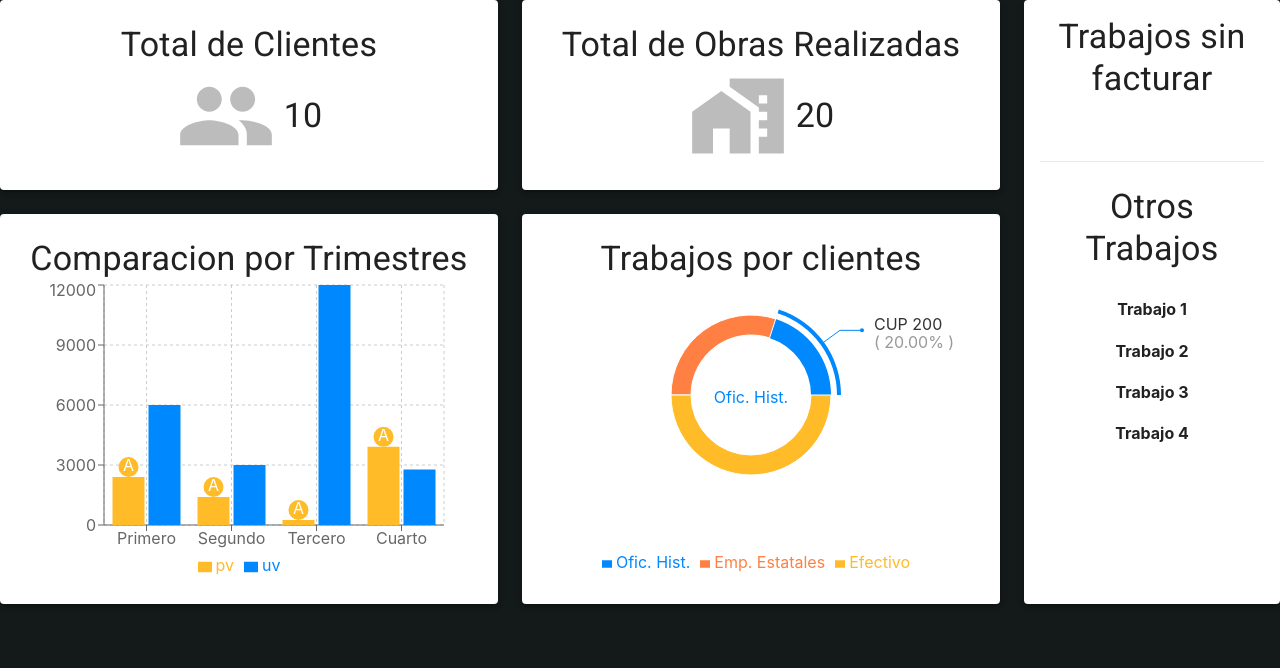
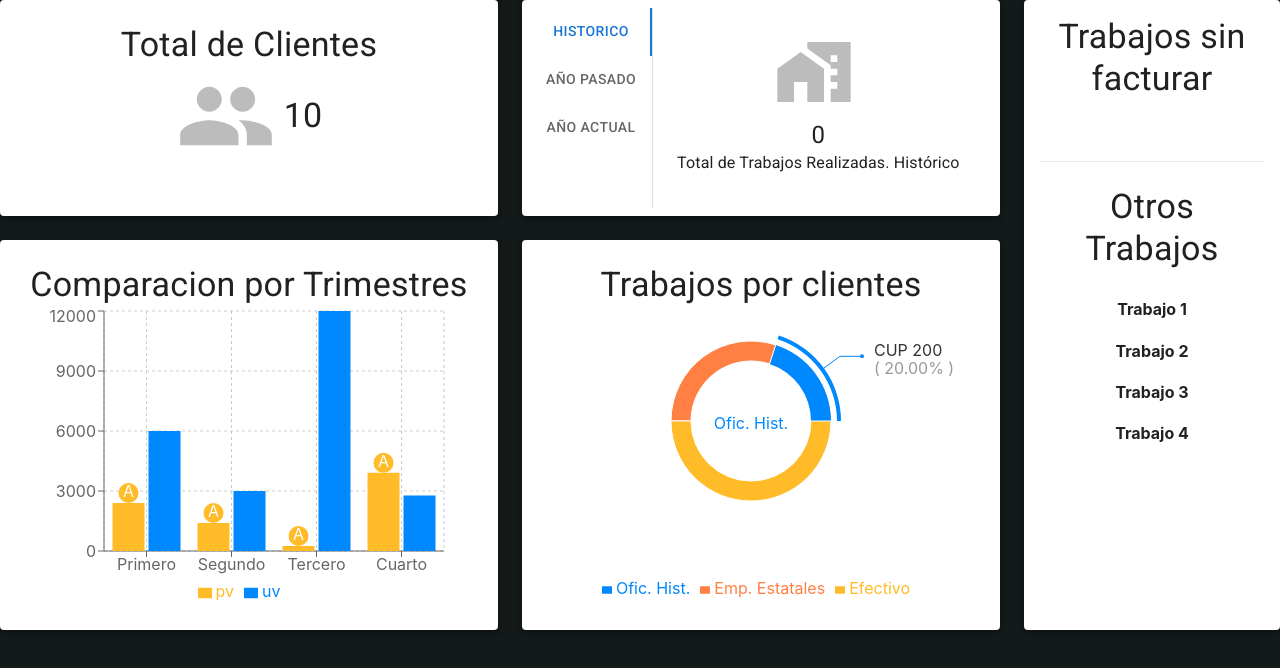
Before and after one commit to EduarMillan/taller_cabarroca, a React (Create React App) app in the folder client/: page / in a window 1280 px wide. Shown: the top 668 px of the page. Built offline with nearby package versions, Linux system fonts and the light colour scheme; no server answers.

Commit message:
mejora componente TotalObras

```diff
--- a/client/src/components/TotalObras.js
+++ b/client/src/components/TotalObras.js
@@ -1,11 +1,61 @@
-import React from "react";
-import { Box, Paper, Typography } from "@mui/material";
+import React, { useEffect, useState } from "react";
+import PropTypes from "prop-types";
+import { Box, Paper, Typography, Tab, Tabs } from "@mui/material";
 import { MapsHomeWork } from "@mui/icons-material";
+import { getTrabajosRealizados } from "../api";
 
-export default function TotalObras() {
+function TabPanel(props) {
+  const { children, value, index, ...other } = props;
+
   return (
-    <Paper elevation={3} sx={{ p: 3 }}>
-      <Typography variant="h4"> Total de Obras Realizadas</Typography>
+    <div
+      role="tabpanel"
+      hidden={value !== index}
+      id={`vertical-tabpanel-${index}`}
+      aria-labelledby={`vertical-tab-${index}`}
+      {...other}
+    >
+      {value === index && (
+        <Box sx={{ p: 3 }}>
+          <Typography>{children}</Typography>
+        </Box>
+      )}
+    </div>
+  );
+}
+
+TabPanel.propTypes = {
+  children: PropTypes.node,
+  index: PropTypes.number.isRequired,
+  value: PropTypes.number.isRequired,
+};
+
+function a11yProps(index) {
+  return {
+    id: `vertical-tab-${index}`,
+    "aria-controls": `vertical-tabpanel-${index}`,
+  };
+}
+
+export default function VerticalTabs() {
+  const [value, setValue] = React.useState(0);
+  const [trabajosRealizados, setTrabajosRealizados] = useState([]);
+
+  const loadTrabajosRealizados = async () => {
+    const datos = await getTrabajosRealizados();
+    setTrabajosRealizados(datos);
+  };
+
+  useEffect(() => {
+    loadTrabajosRealizados();
+  }, []);
+
+  const handleChange = (event, newValue) => {
+    setValue(newValue);
+  };
+
+  return (
+    <Paper elevation={3} sx={{ p: 1 }}>
       <Box
         sx={{
           display: "flex",
@@ -13,8 +63,35 @@ export default function TotalObras() {
           justifyContent: "center",
         }}
       >
-        <MapsHomeWork sx={{ height: 100, width: 100, opacity: 0.3, mr: 1 }} />
-        <Typography variant="h4">20</Typography>
+        <Box sx={{ flexGrow: 1, display: "flex", height: 200 }}>
+          <Tabs
+            orientation="vertical"
+            variant="scrollable"
+            value={value}
+            onChange={handleChange}
+            aria-label="Vertical tabs example"
+            sx={{ borderRight: 1, borderColor: "divider" }}
+          >
+            <Tab label="Historico" {...a11yProps(0)} />
+            <Tab label="Año Pasado" {...a11yProps(1)} />
+            <Tab label="Año Actual" {...a11yProps(2)} />
+          </Tabs>
+          <TabPanel value={value} index={0}>
+            <MapsHomeWork sx={{ height: 80, width: 80, opacity: 0.3, mr: 1 }} />
+            <Typography variant="h5">{trabajosRealizados.length}</Typography>
+            <Typography variant="h7">   Total de Trabajos Realizadas. Histórico </Typography>
+          </TabPanel>
+          <TabPanel value={value} index={1}>
+          <MapsHomeWork sx={{ height: 80, width: 80, opacity: 0.3, mr: 1 }} />
+            <Typography variant="h5">{trabajosRealizados.length}</Typography>
+            <Typography variant="h7"> Total Trabajos Realizadas. Año Pasado </Typography>
+          </TabPanel>
+          <TabPanel value={value} index={2}>
+          <MapsHomeWork sx={{ height: 80, width: 80, opacity: 0.3, mr: 1 }} />
+            <Typography variant="h5">{trabajosRealizados.length}</Typography>
+            <Typography variant="h7">   Total Trabajos Realizadas. Año Actual </Typography>
+          </TabPanel>
+        </Box>
       </Box>
     </Paper>
   );
--- a/client/src/components/TrabajosSinFacturar.js
+++ b/client/src/components/TrabajosSinFacturar.js
@@ -31,6 +31,7 @@ useEffect(() => {
           <h4>{trabajos[1]}</h4>
           <h4>{trabajos[2]}</h4>
           <h4>{trabajos[3]}</h4>
+
         </List>
       </Box>
       <Divider sx={{ mt: 3, mb: 3, opacity: 0.7 }} />
```
